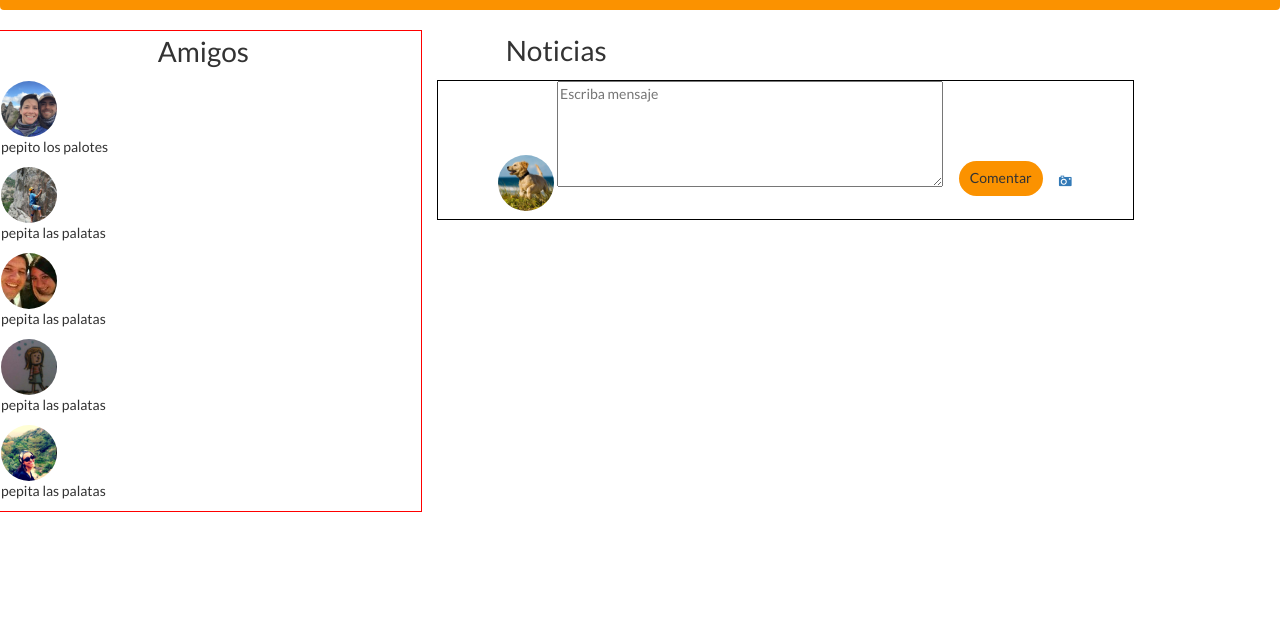
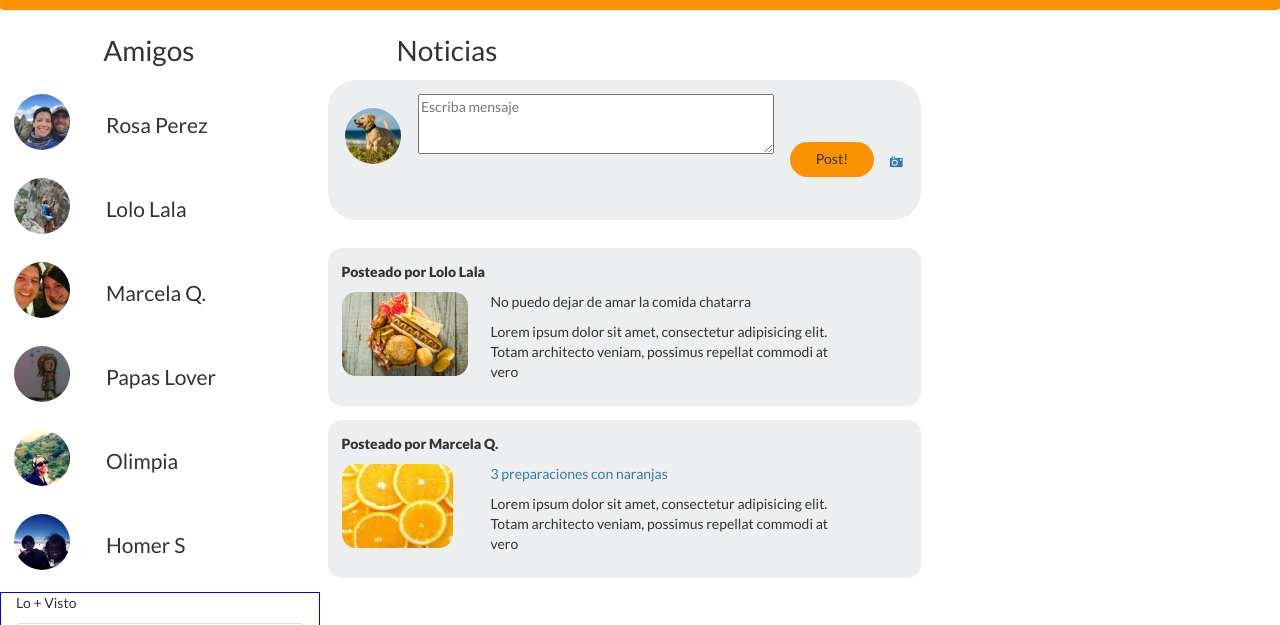
Before and after one commit to IsmaryAlvarez/Social-Network, a plain HTML site: page index.html in a window 1280 px wide. Shown: the part 98-723 px from the top of the page. Drawn offline with nearby package versions, Linux system fonts and the light colour scheme; files whose address does not match are found by name.

Commit message:
actualizando seccion noticias

```diff
--- a/assets/css/main.css
+++ b/assets/css/main.css
@@ -5,10 +5,10 @@
 */
 * {
   font-family: 'Lato', sans-serif;
+  -webkit-box-sizing: border-box;
+  -moz-box-sizing: border-box;
+  box-sizing: border-box;
 }
-
-
-
 
 #overlay{
   display: none;
@@ -36,10 +36,6 @@
   justify-content:center;
   align-items: center;
 }
-
-
-
-
 
 
 .navbar-default .navbar-toggle {
@@ -120,6 +116,7 @@
   color: #3F2919;
 }
 
+
 /*
  * SECCION DEL PERFIL DE LA PERSONA
 */
@@ -156,7 +153,7 @@
   color: #3F2919;
   margin-top: 1em;
 }
-
+news
 /*estilo de los que te siguen y sigues*/
 .follow
 {
@@ -193,16 +190,42 @@
 /*
  * SECCION DE AMIGOS Y NOTICIAS
 */
-/* AMIGOS*/
-.friends
+/*general*/
+.news
 {
-  border: 1px solid red;
+ /* display: flex;
+  flex-wrap: nowrap;*/
 }
 
+/*estilo fotos de amigos*/
 .amigo
 {
   height: 4em;
   border-radius: 5em;
+}
+
+/*Estilo caja de los amigo*/
+.amigooo
+{
+  padding: 1em;
+/*  border-top: 0.5px solid #fb9200;
+  border-right: 0.5px solid #fb9200;*/
+  border-radius: 5px;
+}
+
+.amigooo:hover
+{
+  padding: 1em;
+  /*border-top: 0.5px solid #fb9200;
+  border-right: 0.5px solid #fb9200;*/
+  background-color: rgba(211, 144, 87, 0.4);
+}
+
+/*Estilo  nombre amigo*/
+.nombreAmigo
+{
+  font-size: 1.5em;
+  margin: 0.8em 0 0 2em;
 }
 
 .tituloAmigos
@@ -217,15 +240,22 @@
 /*estilo caja comentarios, donde se escribe el post*/
 .comments
 {
-  border: 1px solid #000;
+  /*border: 1px solid #000;*/
+  border-radius: 2em;
   height: 10em;
   width: 95%;
-/*  margin: 3em 0;
-  padding: 2em 1em;*/
   text-align: center;
-  /*flexbox*/
- /* display: flex;
-  flex-wrap: wrap;*/
+  background-color: rgba(196, 200, 201, 0.3);
+}
+
+/*estilo textarea */
+.comments textarea
+{
+  min-height: 60px;
+  max-height: 100px;
+  min-width: 60%;
+  max-width: 100%;
+  margin: 1em 0 1em 1em;
 }
 
 /*estilo titulo*/
@@ -240,6 +270,7 @@
 {
   height: 4em;
   border-radius: 5em;
+  margin-bottom: 4em;
 }
 
 /*estilo input del post*/
@@ -248,33 +279,33 @@
   width: 4em;
 }
 
-/*Donde va el texto*/
+/*Estilo contenedor donde va el comentario creado*/
 #cont
 {
-  width: 100%;
-  margin: 0 auto;
-  color: #4E4D53;
+  width: 95%;
+/*  margin: 0 auto;*/
+  color: #000;
   text-align: left;
   margin-top: 2em;
 }
 
-/*cuadro de texto*/
+/*contenedor de la caja*/
 #cont div
 {
   display: block;
+  padding-left: 1em;
   padding: 1em 0.5em;
   margin-bottom: 2em;
-  border-radius: 0.5em;
-  outline: 0.1em solid #E5E3F2;
-  background-color: #FFF;
+  border-radius: 2em;
+  /*outline: 0.1em solid #000;*/
+  background-color: rgba(196, 200, 201, 0.3);
 }
-
 
 /*estilo boton comentario*/
 .btn-comentario
 {
   height: 2.5em;
-  width: 6em;
+  width: 5.5em;
   padding: 0.5em;
   background-color: #fb9200;
   text-align: center;
@@ -311,6 +342,25 @@
   width: 4em;
 }
 
+/*Estilo de comentarios de amigos*/
+.friendPost
+{
+/*  border: 1px solid #000;*/
+  padding: 1em;
+  margin-bottom: 1em;
+  width: 95%;
+  border-radius: 1em;
+  background-color: rgba(196, 200, 201, 0.3);
+}
+
+/*Estilo foto en el comentario*/
+.loveImg
+{
+  height: 6em;
+  border-radius: 1em;
+  margin-right: 1em;
+}
+
 /*estilo boton subir foto en modal*/
 .btn-subirFoto
 {
@@ -345,20 +395,15 @@
 
 /*color corazon al hacer click*/
 .red {
-  color: #FC1E26;
+  color: red;
   cursor: pointer;
 }
 
-.nombre
+/*LO MAS VISTO*/
+.masLeido
 {
-  color: #1DA1F2;
+  border: 1px solid blue;
 }
-
-
-
-/*.icon-camera:before {
-  content: "\e929";
-}*/
 
 
 
@@ -371,16 +416,16 @@
 /*-------------------------------------------*/
 
 .caption img{
-    border-radius: 50%;
-    height: 4em;
-    width: 4em;
-
+  border-radius: 50%;
+  height: 4em;
+  width: 4em;
 }
 
 /*circulos de colores*/
 .circulos{
   display: inline-block;
 }
+
 .ch-grid {
   margin: 20px 0 0 0;
   padding: 0;
--- a/assets/js/app.js
+++ b/assets/js/app.js
@@ -88,6 +88,7 @@ $("#comidaItaliana").hide();
 $(".circulos").hide();
 });
 
+
 // ---------------------------------------------
 //              SECCION NOTICIAS
 // ---------------------------------------------
@@ -123,7 +124,7 @@ boton.addEventListener("click",function(){
   //crear un contenedor span para la hora
   var hour = document.createElement("span");
   var newHour = new Date();
-  var sHour ="Comentado a las  " + newHour.getHours()+":" + newHour.getMinutes();
+  var sHour = "Comentado por ti a las " + newHour.getHours()+":" + newHour.getMinutes();
   hour.textContent = sHour;
 
   //crear el nombre del perfil
@@ -189,3 +190,8 @@ $(".perfil").click(function(){
   $(".news").hide();
   $(".verMensaje").hide();
 });
+
+
+
+
+// hidden-md hidden-sm hidden-xs
--- a/index.html
+++ b/index.html
@@ -88,49 +88,114 @@
 	</nav>
 </section>
 
-<!-- seccion Noticias -->
+<!-- seccion Noticias y mas-->
 <section class="news">
 
 	<!-- div para amigos y mis posteos-->
 	<div class="row">
 
 		<!-- colum amigos -->
-		<div class="col-lg-4 friends">
+		<div class="col-lg-3 friends">
 
 			<div class="titulofriends">
 				<p class="tituloAmigos">Amigos</p>
 			</div>
 
+			<!-- amigo 1 -->
 			<div class="amigooo">
+				<!-- columna de foto -->
+				<div class="row">
+					<div class="col-sm-2 col-md-2">
+						<!-- columna de imagen de contacto -->
 						<img class="amigo" src="assets/images/amigos/anamaria.jpg" alt="">
-				<p class="nombreAmigo">pepito los palotes</p>
+					</div>
+					<!-- columna de nombre -->
+					<div class="col-sm-8 col-md-8">
+						<p class="nombreAmigo" >Rosa Perez</p>
+					</div>
+				</div> <!-- fin fila -->
 			</div>
 
+			<!-- amigo 2 -->
 			<div class="amigooo">
+				<!-- columna de foto -->
+				<div class="row">
+					<div class="col-sm-2 col-md-2">
+						<!-- columna de imagen de contacto -->
 						<img class="amigo" src="assets/images/amigos/jose.jpg" alt="">
-				<p class="nombreAmigo" >pepita las palatas</p>
+					</div>
+					<!-- columna de nombre -->
+					<div class="col-sm-8 col-md-8">
+						<p class="nombreAmigo" >Lolo Lala</p>
+					</div>
+				</div> <!-- fin fila -->
 			</div>
 
+			<!-- amigo 3 -->
 			<div class="amigooo">
+				<!-- columna de foto -->
+				<div class="row">
+					<div class="col-sm-2 col-md-2">
+						<!-- columna de imagen de contacto -->
 						<img class="amigo" class="amigo" src="assets/images/amigos/gian.jpg" alt="">
-				<p class="nombreAmigo">pepita las palatas</p>
+					</div>
+					<!-- columna de nombre -->
+					<div class="col-sm-8 col-md-8">
+						<p class="nombreAmigo" >Marcela Q.</p>
+					</div>
+				</div> <!-- fin fila -->
 			</div>
 
+			<!-- amigo 4 -->
 			<div class="amigooo">
+				<!-- columna de foto -->
+				<div class="row">
+					<div class="col-sm-2 col-md-2">
+						<!-- columna de imagen de contacto -->
 						<img class="amigo" src="assets/images/amigos/katy.jpg" alt="">
-				<p class="nombreAmigo" >pepita las palatas</p>
+					</div>
+					<!-- columna de nombre -->
+					<div class="col-sm-8 col-md-8">
+						<p class="nombreAmigo" >Papas Lover</p>
+					</div>
+				</div> <!-- fin fila -->
 			</div>
 
+			<!-- amigo 5 -->
 			<div class="amigooo">
+				<!-- columna de foto -->
+				<div class="row">
+					<div class="col-sm-2 col-md-2">
+						<!-- columna de imagen de contacto -->
 						<img class="amigo" class="amigo" src="assets/images/amigos/mariana.jpg" alt="">
-				<p class="nombreAmigo">pepita las palatas</p>
+					</div>
+					<!-- columna de nombre -->
+					<div class="col-sm-8 col-md-8">
+						<p class="nombreAmigo" >Olimpia</p>
+					</div>
+				</div> <!-- fin fila -->
+			</div>
+
+			<!-- amigo 6 -->
+			<div class="amigooo">
+				<!-- columna de foto -->
+				<div class="row">
+					<div class="col-sm-2 col-md-2">
+						<!-- columna de imagen de contacto -->
+						<img class="amigo" class="amigo" src="assets/images/amigos/aldo.jpg" alt="">
+					</div>
+					<!-- columna de nombre -->
+					<div class="col-sm-8 col-md-8">
+						<p class="nombreAmigo" >Homer S</p>
+					</div>
+				</div> <!-- fin fila -->
 			</div>
 
 		</div> <!-- fin columna amigos -->
 
 
-		<!-- COLUMNA PARA MIS POSTEOS Y NOTICIAS-->
-		<div class="col-lg-7 ">
+		<!-- COLUMNA PARA MIS POSTEOS, NOTICIAS Y LO MAS VISTO-->
+		<div class="col-lg-6 ">
 
 			<div class="row">
 				<div class="col">
@@ -144,24 +209,91 @@
 				<img class="fotoPost" src="assets/images/imagenPerfil.jpg" alt="foto">
 
 				<!-- textarea para mensaje -->
-				<textarea name="comment" id="comment" cols="50" rows="5" placeholder="Escriba mensaje"></textarea> <!-- cols y rows determinaran el alto y ancho, se le puede dar estilo con css -->
+				<textarea name="comment" id="comment" placeholder="Escriba mensaje"></textarea> <!-- cols y rows determinaran el alto y ancho, se le puede dar estilo con css -->
 
 				<!-- boton agregar comentario-->
 				<div class="btn">
-       		<p id="btn-comentario">Comentar</p>
+					<p id="btn-comentario">Post!</p>
 				</div>
 				<!-- icono camara -->
 				<a href="" data-toggle="modal" data-target="#miModal"><span class="icon-camera fotos"></span></a>
 
-			</div>
+			</div><!-- fin comments -->
 
 			<!-- contenedor donde iran los mensajes posteados -->
 			<div class="verMensaje">
 				<div id="cont"></div>
 			</div>
 
+			<!-- posteo de amigos -->
+			<div class="friendPost">
+				<p class="posteoLolo"><b>Posteado por Lolo Lala</b></p>
+				<!-- fila para imagen y comentario -->
+				<div class="row">
+					<div class="col-lg-3">
+						<img class="loveImg" src="assets/images/amar.jpg" alt="love">
+					</div><!-- fin col -->
+					<div class="col-lg-8">
+						<p>No puedo dejar de amar la comida chatarra</p>
+						<p>Lorem ipsum dolor sit amet, consectetur adipisicing elit. Totam architecto veniam, possimus repellat commodi at vero</p>
+					</div>
+				</div>
+			</div>
+
+			<!-- posteo de amigos -->
+			<div class="friendPost">
+				<p class="posteoLolo"><b>Posteado por Marcela Q.</b></p>
+				<!-- fila para imagen y comentario -->
+				<div class="row">
+					<div class="col-lg-3">
+						<img class="loveImg" src="assets/images/naranja.jpg" alt="love">
+					</div><!-- fin col -->
+					<div class="col-lg-8">
+						<p><a href="#">3 preparaciones con naranjas</a></p>
+						<p>Lorem ipsum dolor sit amet, consectetur adipisicing elit. Totam architecto veniam, possimus repellat commodi at vero</p>
+					</div>
+				</div><!-- fin row -->
+			</div> <!-- fin posteo amigo -->
+
 		</div> <!-- fin columna para mis posteos y noticias -->
 	</div> <!-- fin row -->
+
+		<!-- columna lo + leido -->
+		<div class="col-lg-3 masLeido">
+
+			<div class="tituloLeido">
+				<p class="tituloLoMas">Lo + Visto</p>
+			</div>
+
+			<!-- thumbnail con temas mas vistos -->
+			<!-- thumbnail 1 -->
+		  <div class="thumbnail">
+		    <a href="#"><img class="pizza" src="assets/images/mejorPizza.jpg" alt="pizza"></a>
+		    <div class="caption">
+		      <h4>La mejor pizza del mundo!!</h4>
+		      <p>Lorem ipsum dolor sit amet, consectetur adipisicing elit.</p>
+		    </div>
+		  </div>
+
+			<!-- thumbnail 2 -->
+		  <div class="thumbnail">
+		    <a href="#"><img class="porn" src="assets/images/comidaPorno.jpg" alt="pizza"></a>
+		    <div class="caption">
+		      <h4>La comida tambien puede ser porno</h4>
+		      <p>Lorem ipsum dolor sit amet, consectetur adipisicing elit.</p>
+		    </div>
+		  </div>
+
+		  <!-- thumbnail 3 -->
+		  <div class="thumbnail">
+		    <a href="#"><img class="everywhere" src="assets/images/everywhere.jpg" alt="pizza"></a>
+		    <div class="caption">
+		      <h4>Chatarra chatarra everywhere</h4>
+		      <p>Lorem ipsum dolor sit amet, consectetur adipisicing elit.</p>
+		    </div>
+		  </div>
+
+		</div> <!-- fin col -->
 
 	<!-- </div> --> <!-- fin contenedor -->
 </section> <!-- fin seccion noticias -->
```
Also changed, not shown: assets/images/amar.jpg (added), assets/images/comidaPorno.jpg (added), assets/images/everywhere.jpg (added), assets/images/mejorPizza.jpg (added), assets/images/naranja.jpg (added). Lines whose indentation alone changed are shown as unchanged.
